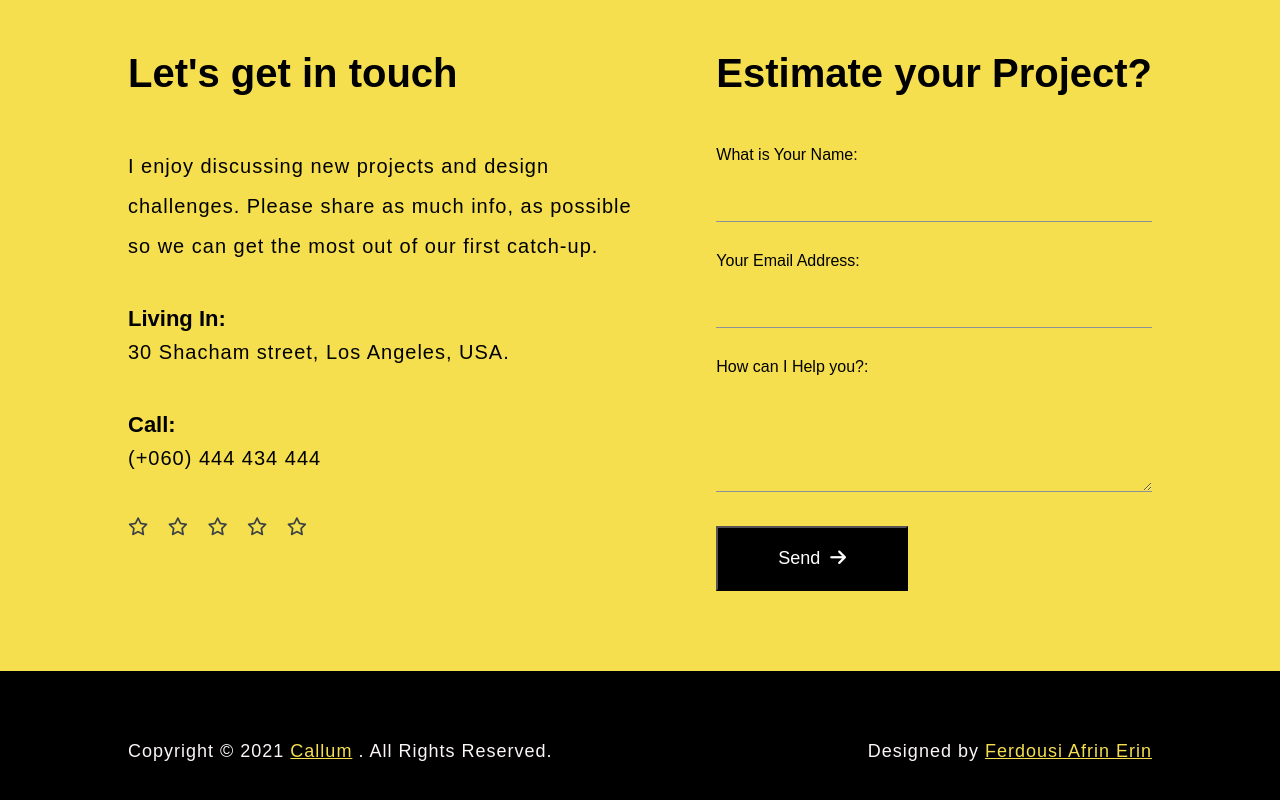
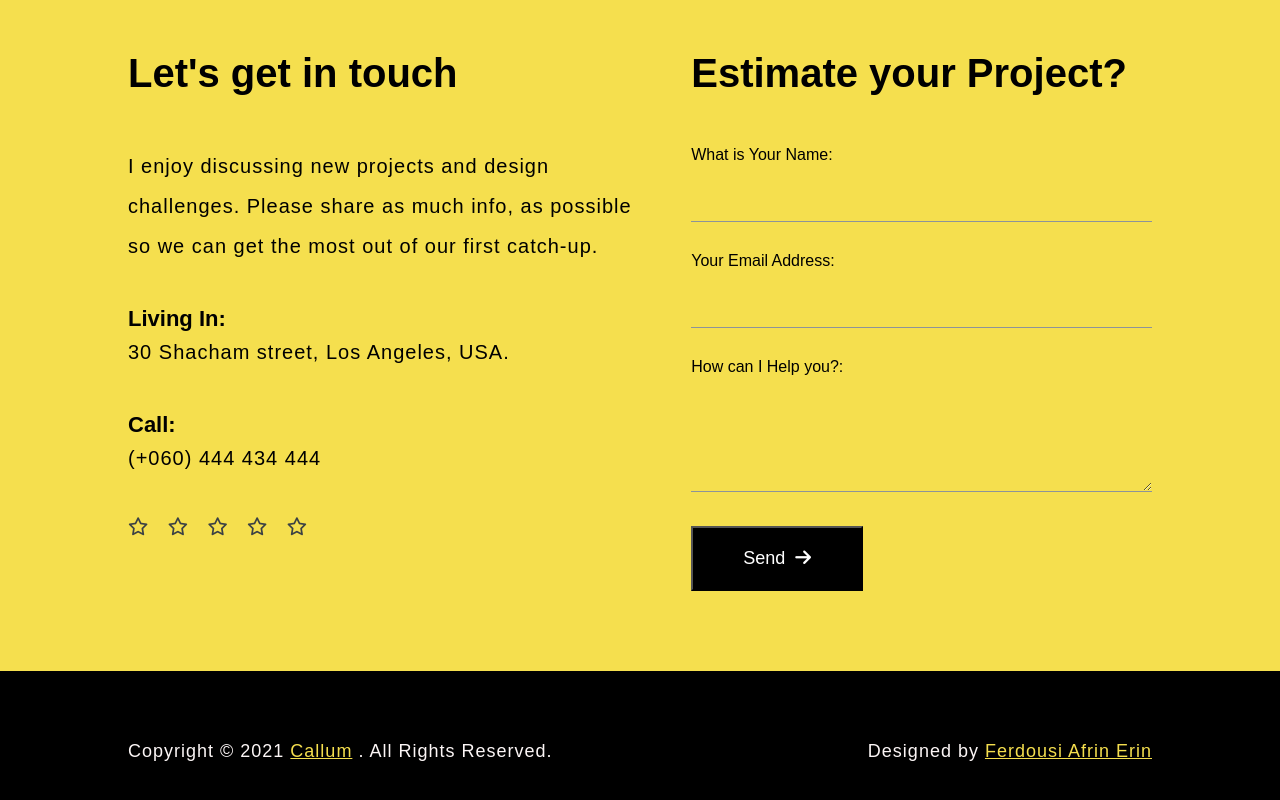
Before and after one commit to ErinAfrin/css-fullproject, a plain HTML site: page index.html in a window 1280 px wide. Shown: the part 6390-7190 px from the top of the page. Drawn offline with Linux system fonts and the light colour scheme.

Commit message:
first commit

```diff
--- a/style.css
+++ b/style.css
@@ -465,6 +465,9 @@ footer h2{
 .footer1{
     width: 50%;
 }
+.footer2{
+    width: 45%;
+}
 .footer2 p{
     margin-bottom: 40px;
 }
@@ -486,7 +489,7 @@ footer h2{
 }
 .footer2 button{
     color: #fff;
-    padding: 20px 60px;
+    padding: 20px 50px;
     background-color: #000;
     box-shadow: none;
     font-size: 18px;
@@ -516,3 +519,6 @@ footer h2{
 .footer-part a{
     color: #f5df4e;
 }
+.footer-part a:hover{
+    text-decoration: none;
+}
```
